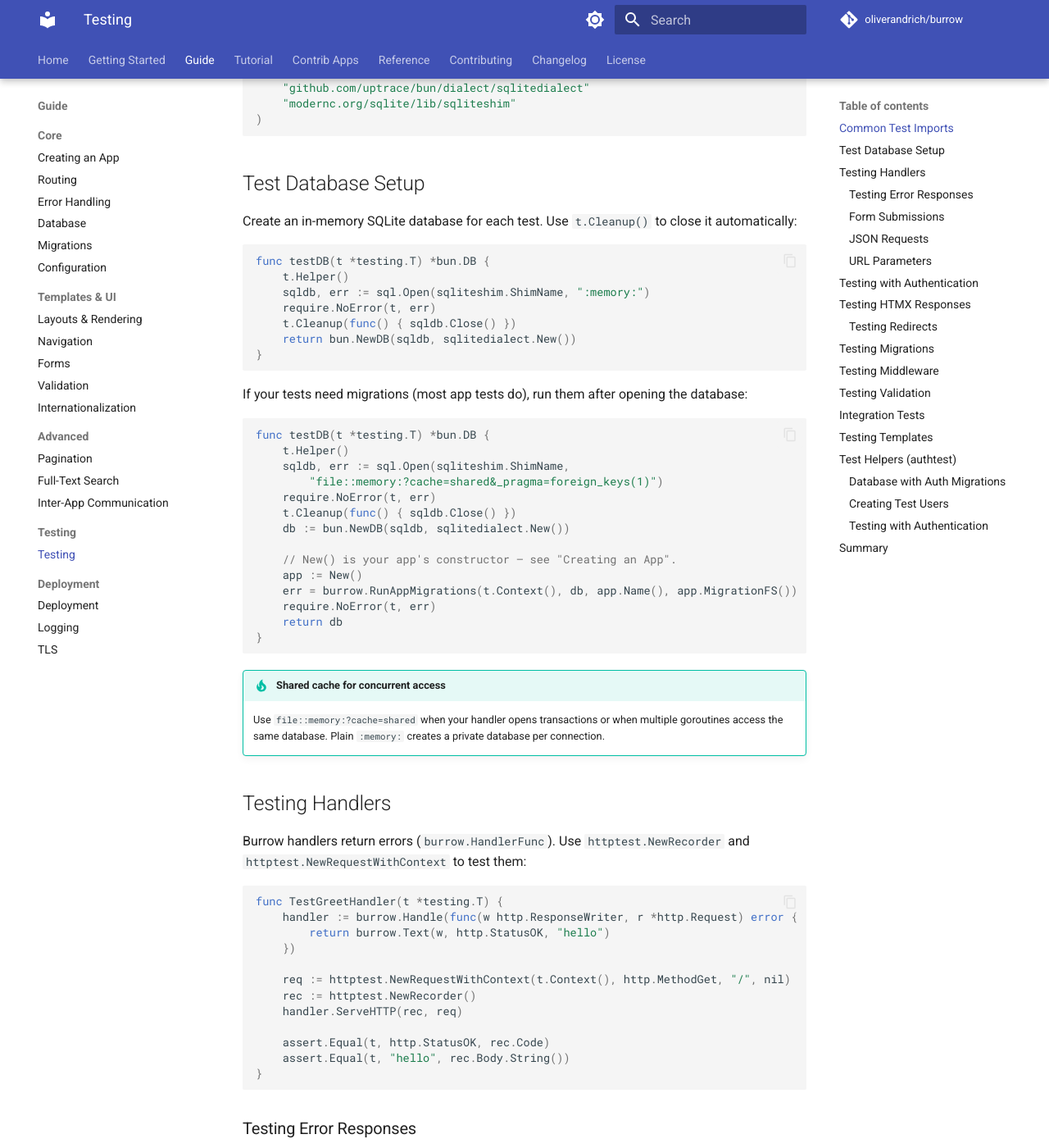
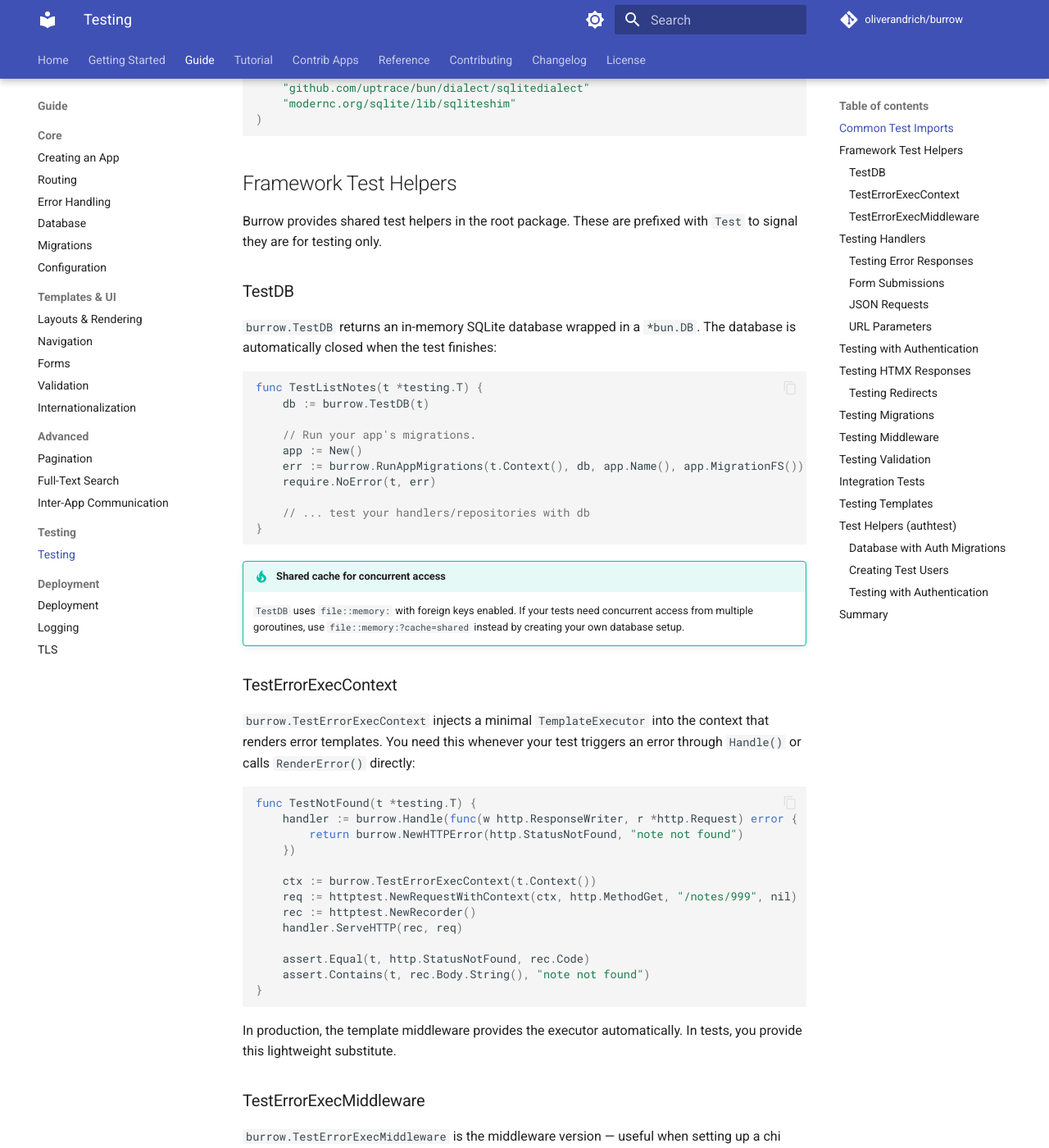
Before and after one commit to oliverandrich/burrow, an MkDocs documentation site: the page built from docs/guide/testing.md, in a window 1280 px wide and 1400 px high, scrolled down 673 px. Shown: the whole window at 82% size. Built offline with MkDocs 1.6.1 and Material for MkDocs 9.7.7, drawn with Linux system fonts in a browser that asks for light colours; comment, search, counter and statistics services are not loaded; some of the changed text lies outside the part shown.

Commit message:
docs: update testing guide with TestDB, TestErrorExecContext, TestErrorExecMiddleware
Replace manual testDB setup with burrow.TestDB. Add Framework Test
Helpers section explaining TestErrorExecContext and
TestErrorExecMiddleware. Update error response, RequireAdmin, and
integration test examples. Update summary table.

````diff
--- a/docs/guide/testing.md
+++ b/docs/guide/testing.md
@@ -29,41 +29,62 @@ import (
 )
 ```
 
-## Test Database Setup
+## Framework Test Helpers
 
-Create an in-memory SQLite database for each test. Use `t.Cleanup()` to close it automatically:
+Burrow provides shared test helpers in the root package. These are prefixed with `Test` to signal they are for testing only.
+
+### TestDB
+
+`burrow.TestDB` returns an in-memory SQLite database wrapped in a `*bun.DB`. The database is automatically closed when the test finishes:
 
 ```go
-func testDB(t *testing.T) *bun.DB {
-    t.Helper()
-    sqldb, err := sql.Open(sqliteshim.ShimName, ":memory:")
+func TestListNotes(t *testing.T) {
+    db := burrow.TestDB(t)
+
+    // Run your app's migrations.
+    app := New()
+    err := burrow.RunAppMigrations(t.Context(), db, app.Name(), app.MigrationFS())
     require.NoError(t, err)
-    t.Cleanup(func() { sqldb.Close() })
-    return bun.NewDB(sqldb, sqlitedialect.New())
-}
-```
 
-If your tests need migrations (most app tests do), run them after opening the database:
-
-```go
-func testDB(t *testing.T) *bun.DB {
-    t.Helper()
-    sqldb, err := sql.Open(sqliteshim.ShimName,
-        "file::memory:?cache=shared&_pragma=foreign_keys(1)")
-    require.NoError(t, err)
-    t.Cleanup(func() { sqldb.Close() })
-    db := bun.NewDB(sqldb, sqlitedialect.New())
-
-    // New() is your app's constructor — see "Creating an App".
-    app := New()
-    err = burrow.RunAppMigrations(t.Context(), db, app.Name(), app.MigrationFS())
-    require.NoError(t, err)
-    return db
+    // ... test your handlers/repositories with db
 }
 ```
 
 !!! tip "Shared cache for concurrent access"
-    Use `file::memory:?cache=shared` when your handler opens transactions or when multiple goroutines access the same database. Plain `:memory:` creates a private database per connection.
+    `TestDB` uses `file::memory:` with foreign keys enabled. If your tests need concurrent access from multiple goroutines, use `file::memory:?cache=shared` instead by creating your own database setup.
+
+### TestErrorExecContext
+
+`burrow.TestErrorExecContext` injects a minimal `TemplateExecutor` into the context that renders error templates. You need this whenever your test triggers an error through `Handle()` or calls `RenderError()` directly:
+
+```go
+func TestNotFound(t *testing.T) {
+    handler := burrow.Handle(func(w http.ResponseWriter, r *http.Request) error {
+        return burrow.NewHTTPError(http.StatusNotFound, "note not found")
+    })
+
+    ctx := burrow.TestErrorExecContext(t.Context())
+    req := httptest.NewRequestWithContext(ctx, http.MethodGet, "/notes/999", nil)
+    rec := httptest.NewRecorder()
+    handler.ServeHTTP(rec, req)
+
+    assert.Equal(t, http.StatusNotFound, rec.Code)
+    assert.Contains(t, rec.Body.String(), "note not found")
+}
+```
+
+In production, the template middleware provides the executor automatically. In tests, you provide this lightweight substitute.
+
+### TestErrorExecMiddleware
+
+`burrow.TestErrorExecMiddleware` is the middleware version — useful when setting up a chi router for integration tests:
+
+```go
+r := chi.NewRouter()
+r.Use(burrow.TestErrorExecMiddleware)
+r.Use(auth.RequireAdmin())
+r.Get("/admin", adminHandler)
+```
 
 ## Testing Handlers
 
@@ -86,7 +107,7 @@ func TestGreetHandler(t *testing.T) {
 
 ### Testing Error Responses
 
-Handlers signal errors by returning a `*burrow.HTTPError`. When wrapped with `burrow.Handle()`, the error is converted into the appropriate HTTP status code:
+Handlers signal errors by returning a `*burrow.HTTPError`. When wrapped with `burrow.Handle()`, the error is rendered through `RenderError()`, which needs a `TemplateExecutor` in the context. Use `TestErrorExecContext` (see [Framework Test Helpers](#framework-test-helpers)):
 
 ```go
 func TestNotFound(t *testing.T) {
@@ -94,7 +115,8 @@ func TestNotFound(t *testing.T) {
         return burrow.NewHTTPError(http.StatusNotFound, "note not found")
     })
 
-    req := httptest.NewRequestWithContext(t.Context(), http.MethodGet, "/notes/999", nil)
+    ctx := burrow.TestErrorExecContext(t.Context())
+    req := httptest.NewRequestWithContext(ctx, http.MethodGet, "/notes/999", nil)
     rec := httptest.NewRecorder()
     handler.ServeHTTP(rec, req)
 
@@ -350,7 +372,7 @@ func TestRequireAuth(t *testing.T) {
 }
 ```
 
-Use table-driven tests for middleware that checks roles or permissions:
+Use table-driven tests for middleware that checks roles or permissions. `RequireAdmin` redirects unauthenticated users to login and renders 403 for authenticated non-admins — so you need `TestErrorExecContext` for the 403 case:
 
 ```go
 func TestRequireAdmin(t *testing.T) {
@@ -369,6 +391,7 @@ func TestRequireAdmin(t *testing.T) {
             r.Use(func(next http.Handler) http.Handler {
                 return http.HandlerFunc(func(w http.ResponseWriter, r *http.Request) {
                     ctx := auth.WithUser(r.Context(), &auth.User{ID: 1, Role: tt.role})
+                    ctx = burrow.TestErrorExecContext(ctx)
                     next.ServeHTTP(w, r.WithContext(ctx))
                 })
             })
@@ -418,16 +441,19 @@ The examples above test individual pieces in isolation. A complete integration t
 
 ```go
 func TestCreateNoteIntegration(t *testing.T) {
-    db := testDB(t)
+    db := burrow.TestDB(t)
+    app := New()
+    require.NoError(t, burrow.RunAppMigrations(t.Context(), db, app.Name(), app.MigrationFS()))
+
     repo := NewRepository(db)
     h := NewHandlers(repo)
 
     r := chi.NewRouter()
+    r.Use(burrow.TestErrorExecMiddleware)
     r.Use(session.New().Middleware()...)
     r.Use(func(next http.Handler) http.Handler {
         return http.HandlerFunc(func(w http.ResponseWriter, r *http.Request) {
             ctx := auth.WithUser(r.Context(), &auth.User{ID: 1})
-            ctx = burrow.WithTemplateExecutor(ctx, testTemplateExecutor(t))
             next.ServeHTTP(w, r.WithContext(ctx))
         })
     })
@@ -578,10 +604,11 @@ req = session.Inject(req, map[string]any{})
 
 | What to test | Key tools |
 |---|---|
-| Database queries | `sql.Open(sqliteshim.ShimName, ":memory:")`, `RunAppMigrations` |
+| Database | `burrow.TestDB(t)`, `RunAppMigrations` |
 | Auth test DB | `authtest.NewDB(t)` — in-memory DB with auth migrations |
 | Test users | `authtest.CreateUser(t, db, ...options)` |
 | Handlers | `httptest.NewRecorder`, `httptest.NewRequestWithContext(t.Context(), ...)` |
+| Error responses | `burrow.TestErrorExecContext(ctx)`, `burrow.TestErrorExecMiddleware` |
 | Auth context | `auth.WithUser(ctx, user)`, `session.Inject(req, values)` |
 | HTMX responses | `req.Header.Set("HX-Request", "true")`, check `hx-swap-oob` |
 | Migrations | `fstest.MapFS`, `RunAppMigrations` |
````
